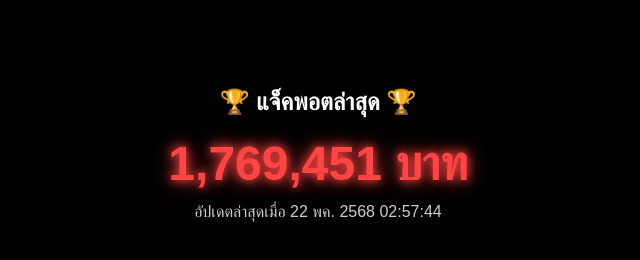
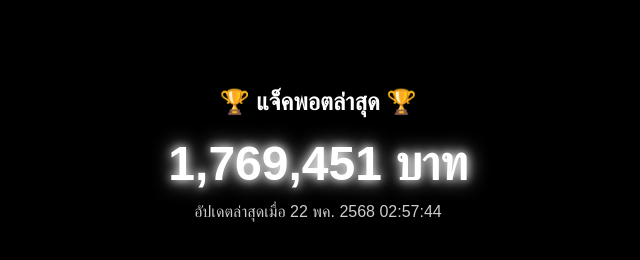
Before and after one commit to mee-heng/online-counter, a plain HTML site: page index.html in a window 1280 px wide. Shown: the whole page, without its empty margins (322-962 px from the left). Drawn offline with Linux system fonts and the light colour scheme.

Commit message:
Update index.html

```diff
--- a/index.html
+++ b/index.html
@@ -21,8 +21,8 @@
     .jackpot {
       font-size: 48px;
       font-weight: bold;
-      color: #ff4444;
-      text-shadow: 0 0 10px #ff4444, 0 0 20px #ff4444;
+      color: white;
+      text-shadow: 0 0 10px #ffffff, 0 0 20px #ffffff;
       margin-bottom: 10px;
     }
 
```
